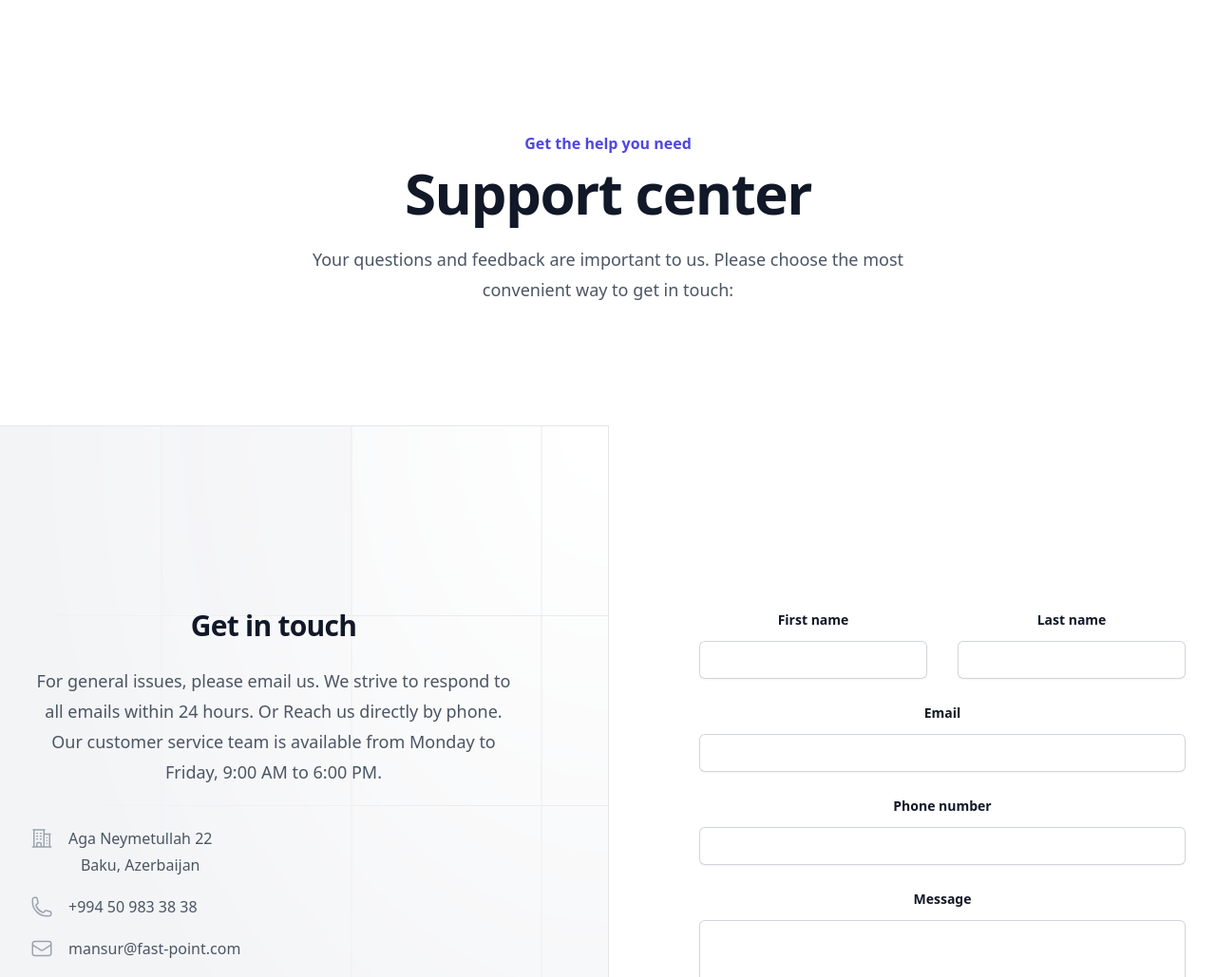
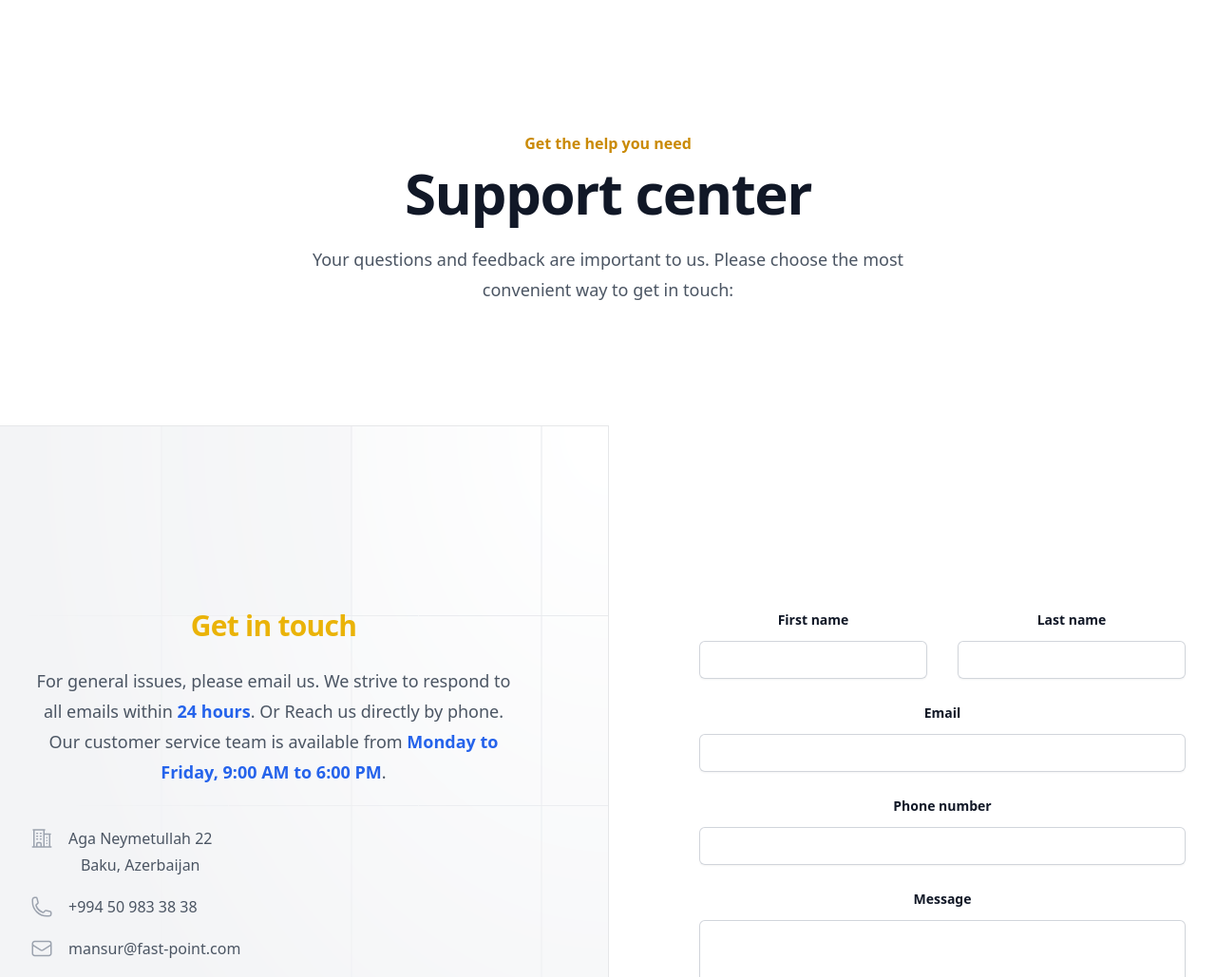
Before and after one commit to Medvezo/fast-point, a React app: page / in a window 1280 px wide. Shown: the part 4840-5869 px from the top of the page at 95% size. Built offline with nearby package versions, Linux system fonts and the light colour scheme.

Commit message:
Complete Support and Contact + ico

```diff
--- a/public/index.html
+++ b/public/index.html
@@ -2,7 +2,7 @@
 <html lang="en">
   <head>
     <meta charset="utf-8" />
-    <link rel="icon" href="%PUBLIC_URL%/favicon.ico" />
+    <link rel="icon" href="%PUBLIC_URL%/faviconS.ico" />
     <meta name="viewport" content="width=device-width, initial-scale=1" />
     <meta name="theme-color" content="#000000" />
     <meta
@@ -24,7 +24,7 @@
       work correctly both with client-side routing and a non-root public URL.
       Learn how to configure a non-root public URL by running `npm run build`.
     -->
-    <title>React App</title>
+    <title>Fast-Point</title>
   </head>
   <body>
     <noscript>You need to enable JavaScript to run this app.</noscript>
--- a/src/Components/Contact/Contact.js
+++ b/src/Components/Contact/Contact.js
@@ -52,10 +52,10 @@ export default function Contact() {
 								/>
 							</svg>
 						</div>
-						<h2 className="text-3xl font-bold tracking-tight text-gray-900">
+						<h2 className="text-3xl font-bold tracking-tight text-yellow-500">
 							Get in touch
 						</h2>
-						<p className="mt-6 text-lg leading-8 text-gray-600">For general issues, please email us. We strive to respond to all emails within 24 hours. Or Reach us directly by phone. Our customer service team is available from Monday to Friday, 9:00 AM to 6:00 PM.</p>
+						<p className="mt-6 text-lg leading-8 text-gray-600">For general issues, please email us. We strive to respond to all emails within <span className="font-semibold text-blue-600">24 hours</span>. Or Reach us directly by phone. Our customer service team is available from <span className="font-semibold text-blue-600">Monday to Friday, 9:00 AM to 6:00 PM</span>.</p>
 						<dl className="mt-10 space-y-4 text-base leading-7 text-gray-600">
 							<div className="flex gap-x-4">
 								<dt className="flex-none">
--- a/src/Components/Support/Support.js
+++ b/src/Components/Support/Support.js
@@ -3,7 +3,7 @@ export default function Support() {
     return (
       <div className="bg-white px-6 py-24 sm:py-32 lg:px-8">
         <div className="mx-auto max-w-2xl text-center">
-          <p className="text-base font-semibold leading-7 text-indigo-600">Get the help you need</p>
+          <p className="text-base font-semibold leading-7 text-yellow-600">Get the help you need</p>
           <h2 className="mt-2 text-4xl font-bold tracking-tight text-gray-900 sm:text-6xl">Support center</h2>
           <p className="mt-6 text-lg leading-8 text-gray-600">
           Your questions and feedback are important to us. Please choose the most convenient way to get in touch:
```
Also changed, not shown: public/faviconS.ico (added).
